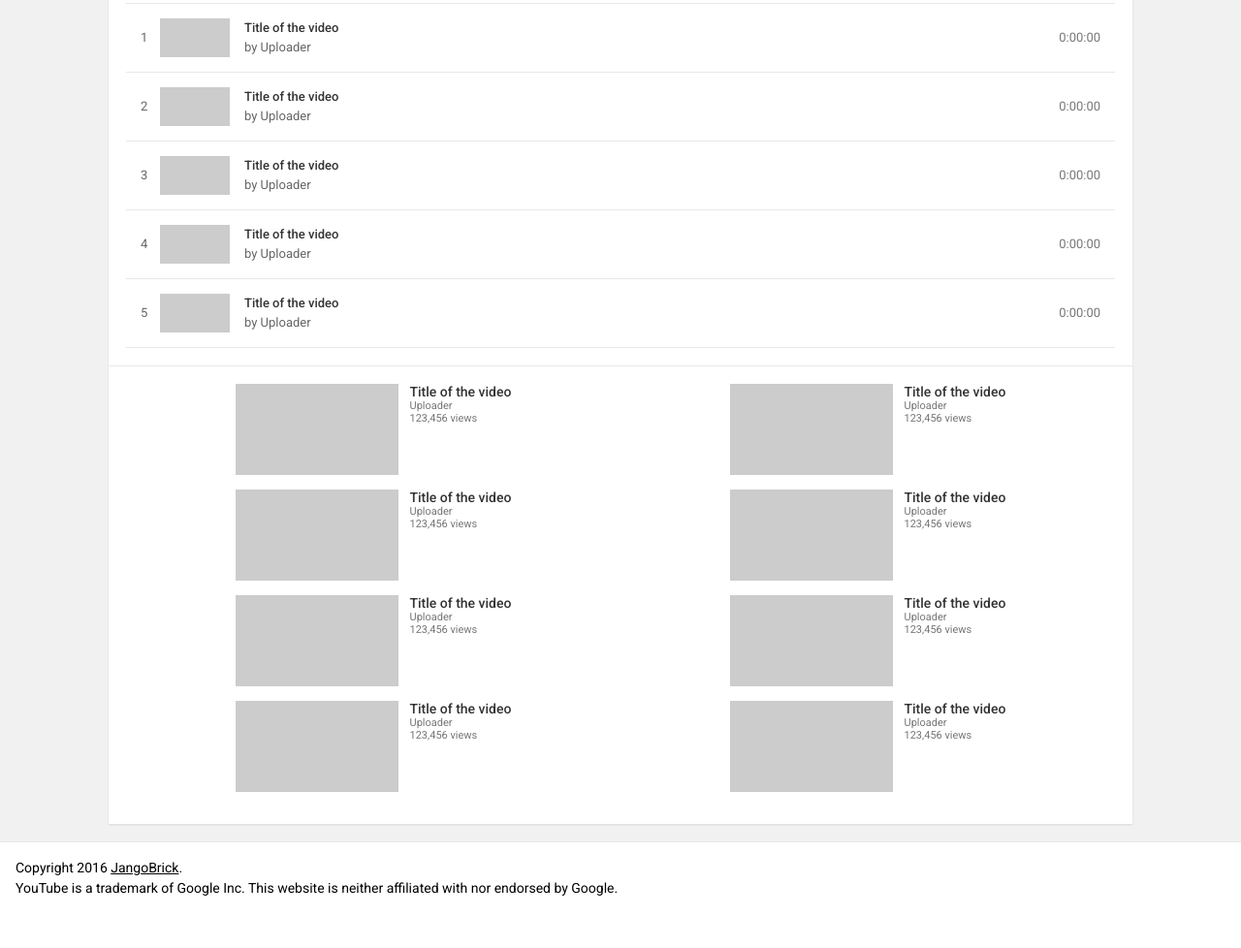
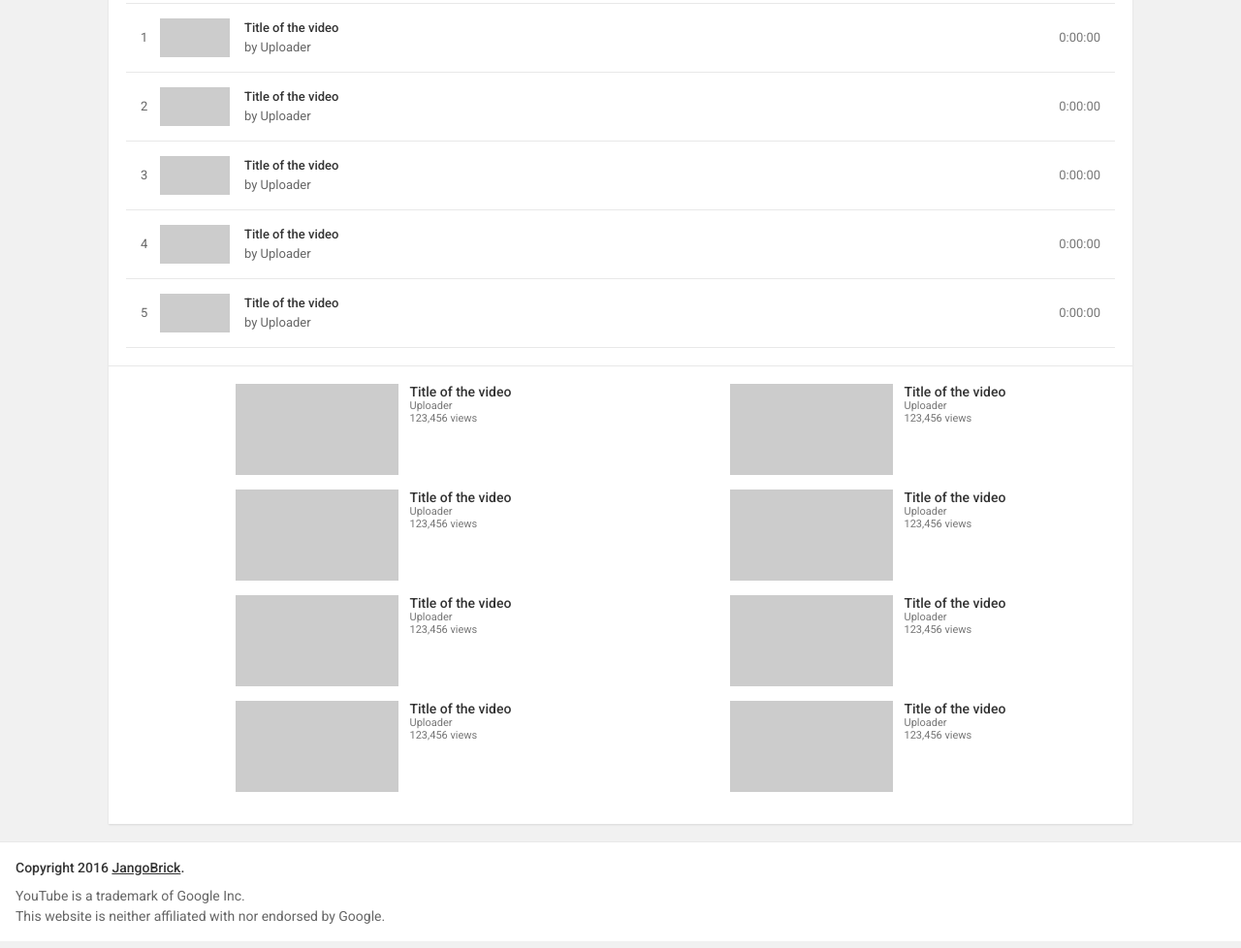
Before and after one commit to meyfa/youtube-thumbnail-preview, a website: page index.html in a window 1280 px wide. Shown: the part 731-1709 px from the top of the page at 97% size. Drawn offline with nearby package versions, Linux system fonts and the light colour scheme.

Commit message:
Improve footer text appearance

```diff
--- a/app/app.css
+++ b/app/app.css
@@ -39,12 +39,12 @@ a:hover, a:focus {
 .wrapper {
     display: block;
     min-height: 100%;
-    margin-bottom: -110px;
+    margin-bottom: -103px;
 }
 .wrapper:after {
     content: "";
     display: block;
-    height: 110px;
+    height: 103px;
 }
 
 
@@ -319,10 +319,24 @@ button::-moz-focus-inner, input::-moz-focus-inner {
 
 .footer {
     display: block;
-    height: 110px;
+    height: 103px;
     padding: 16px;
     font-size: 14px;
     line-height: 1.5em;
     background: #FFF;
+    color: #666;
     border-top: 1px solid #E8E8E8;
 }
+
+.footer > p {
+    display: block;
+    margin: 0 0 8px;
+}
+.footer > p:last-child {
+    margin: 0;
+}
+
+.footer strong {
+    font-weight: 500;
+    color: #333;
+}
--- a/index.html
+++ b/index.html
@@ -119,9 +119,15 @@
 
         <!-- FOOTER -->
         <footer class="footer">
-            Copyright 2016 <a href="http://jangobrick.de">JangoBrick</a>.<br />
-            YouTube is a trademark of Google Inc.
-            This website is neither affiliated with nor endorsed by Google.
+
+            <p>
+                <strong>Copyright 2016 <a href="http://jangobrick.de">JangoBrick</a>.</strong>
+            </p>
+            <p>
+                YouTube is a trademark of Google Inc.<br />
+                This website is neither affiliated with nor endorsed by Google.
+            </p>
+
         </footer>
 
 
```
